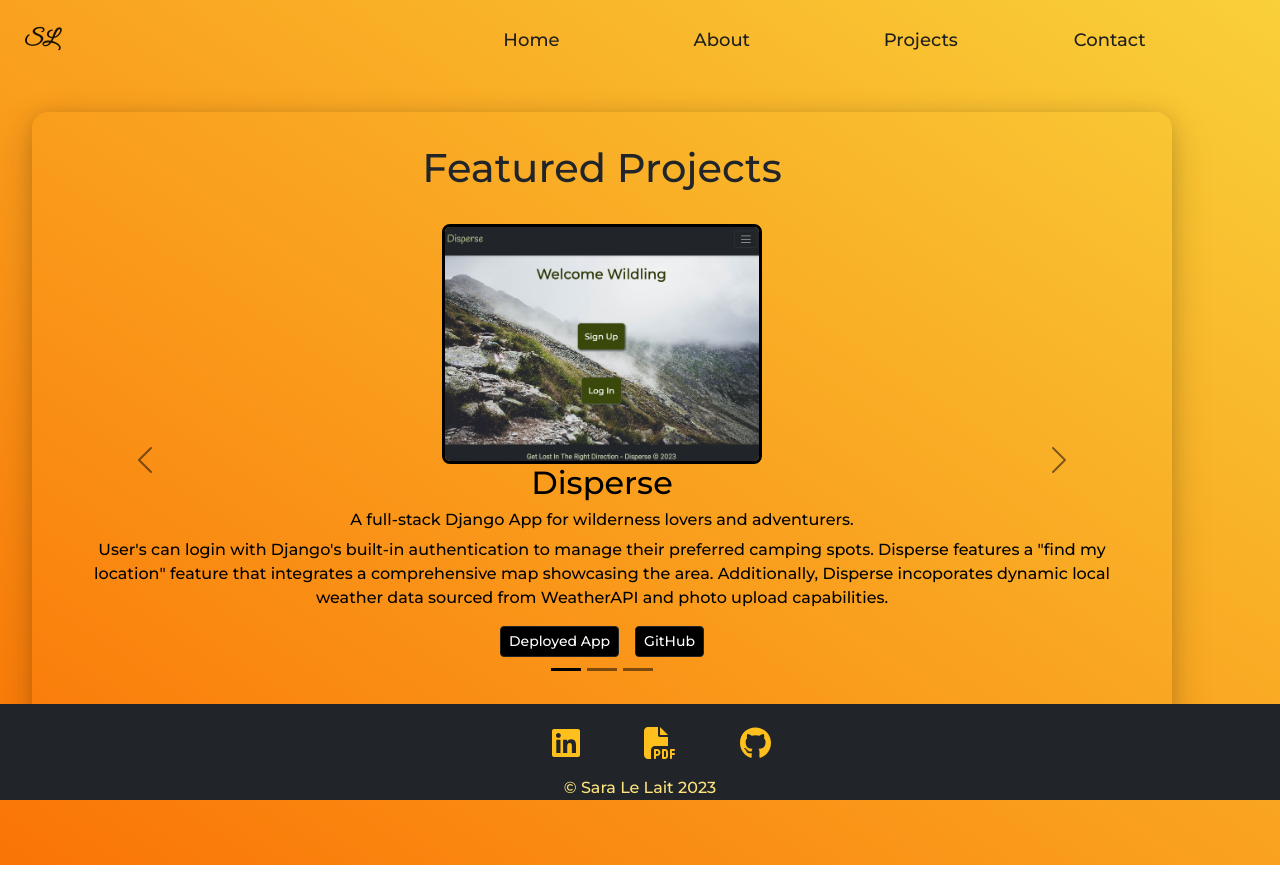
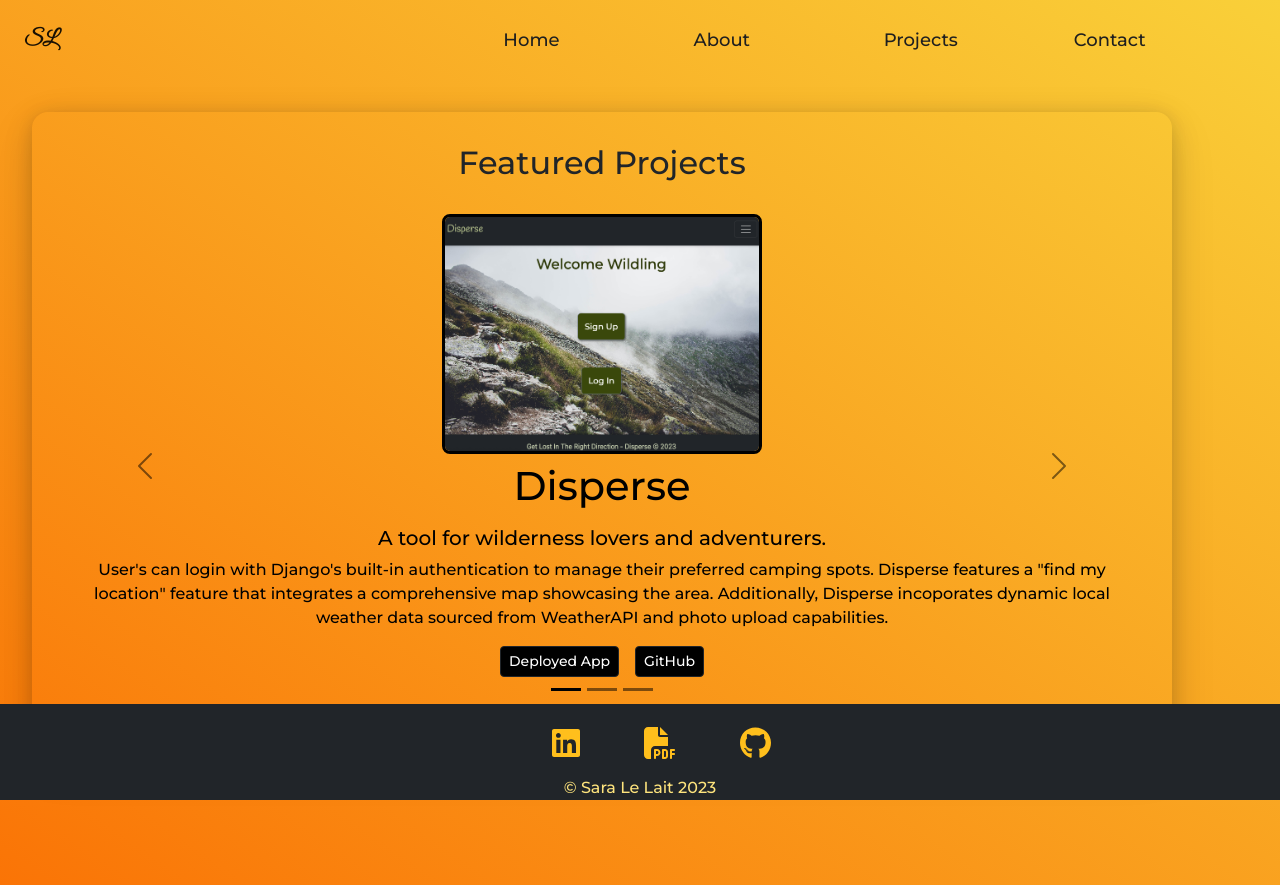
Before and after one commit to sjlelait/portfolio, a React (Create React App) app: page /projects in a window 1280 px wide. Built offline with nearby package versions, Linux system fonts and the light colour scheme; the HTML template or start-up script is replaced by a standard one.

Commit message:
wip: edits project imgs & styling

```diff
--- a/src/App.css
+++ b/src/App.css
@@ -127,6 +127,10 @@ body {
   color: black !important;
 }
 
+.project-title {
+  padding: .5rem;
+}
+
 .projectImage {
   width: 20rem;
   height: 15rem;
--- a/src/pages/Projects.js
+++ b/src/pages/Projects.js
@@ -1,12 +1,14 @@
 import React from 'react';
 import { Container, Carousel, Button, Row } from 'react-bootstrap';
 import disperse from '../assets/disperse.png';
+import onit from '../assets/onit.png';
+import peculiar from '../assets/peculiar-charm.png';
 
 const Projects = (props) => {
     return (
       <Container className='page-container'>
         <Row className='title-row'>
-        <h1>Featured Projects</h1>
+        <h2>Featured Projects</h2>
         </Row>
         < br/>
         <Carousel className='carousel' interval='9000' variant='dark'>
@@ -19,8 +21,8 @@ const Projects = (props) => {
               />
             </div>
             <Carousel.Caption>
-              <h2>Disperse</h2>
-              <h6>A full-stack Django App for wilderness lovers and adventurers.</h6>
+              <h1 className='project-title'>Disperse</h1>
+              <h5>A tool for wilderness lovers and adventurers.</h5>
               <p>
                 User's can login with Django's built-in authentication to manage their preferred camping spots.
                 Disperse features a "find my location" feature that integrates a comprehensive map showcasing the area.
@@ -47,13 +49,13 @@ const Projects = (props) => {
             <div className='image-container'>
               <img
                 className='d-block mx-auto img-fluid projectImage'
-                src='https://i.imgur.com/LDxH1yo.png'
+                src={onit}
                 alt='onit'
               />
             </div>
             <Carousel.Caption>
-              <h2>onit</h2>
-              <h6>A collaborative project:</h6>
+              <h1 className='project-title'>onit</h1>
+              <h5>A collaborative project:</h5>
               <p>
                 A task Management tool for the go-getter who wants to maintain balance and self-care.
                 Users will log-in through Google Firebase to create and manage their own personal to-do lists
@@ -81,13 +83,13 @@ const Projects = (props) => {
             <div className='image-container'>
               <img
                 className='d-block mx-auto img-fluid projectImage'
-                src='https://github.com/sjlelait/peculiar-charm/raw/main/Markdown/Peculiar%20Charm%20Index.png'
+                src={peculiar}
                 alt='Peculiar Charm'
               />
             </div>
             <Carousel.Caption>
-              <h2>Peculiar Charm</h2>
-              <h6>A Gallery of the Unique and Odd.</h6>
+              <h1 className='project-title'>Peculiar Charm</h1>
+              <h5>A Gallery of the Unique and Odd.</h5>
               <p>
                 A comprehensive full-stack application using Node.js, Express and MongoDB, encompassing
                 all aspects of CRUD operations. This application empoweres users with secure login functionality
```
Also changed, not shown: src/assets/onit.png (added), src/assets/peculiar-charm.png (added).
